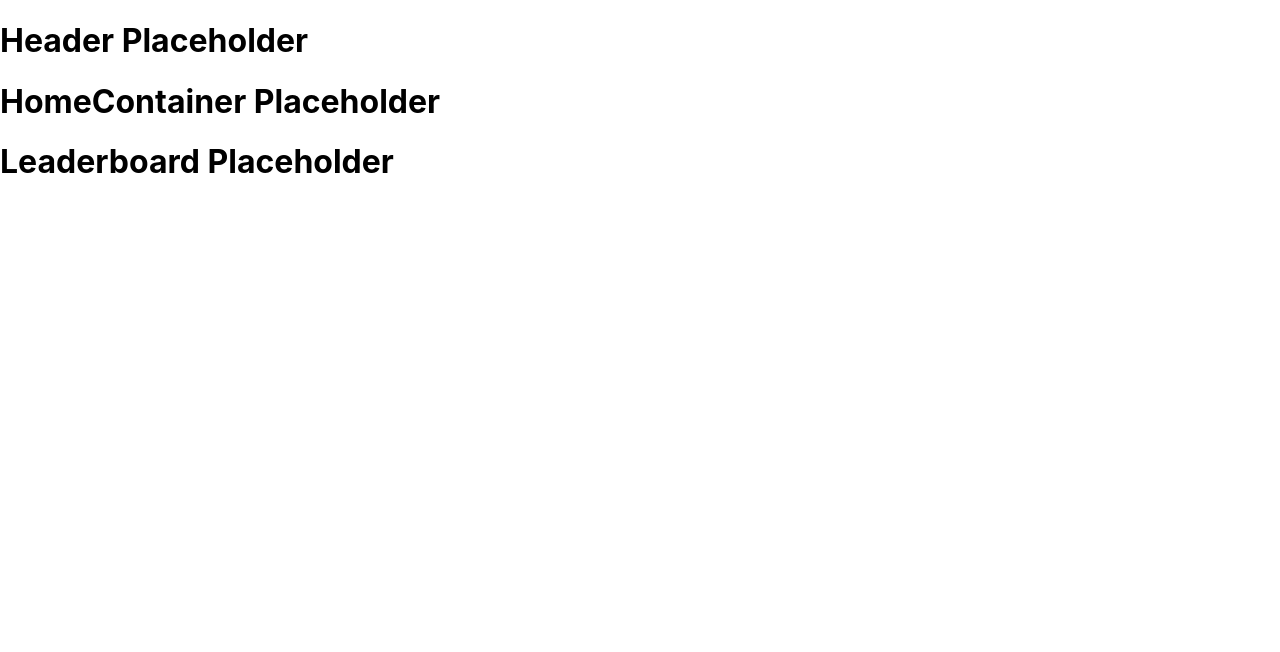
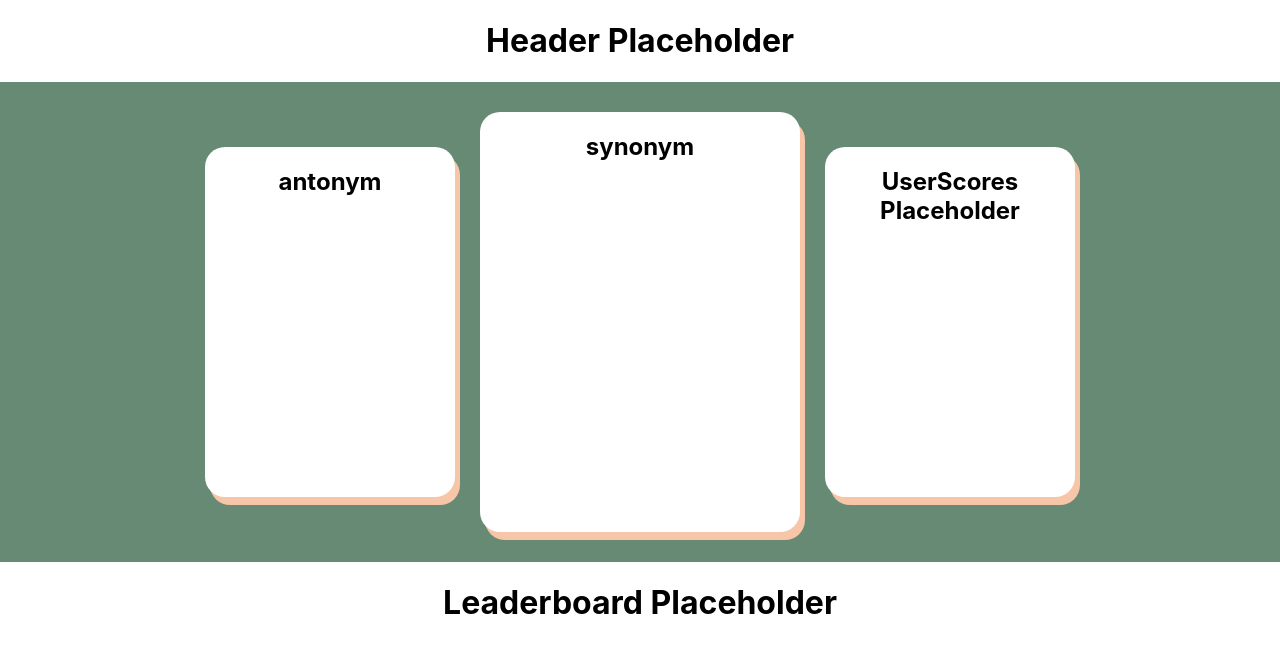
Before and after one commit to svthiery/synonym-frontend, a React (Create React App) app: page / in a window 1280 px wide. Shown: the top 652 px of the page. Built offline with nearby package versions, Linux system fonts and the light colour scheme.

Commit message:
Add basic styling to homepage

```diff
--- a/src/App.css
+++ b/src/App.css
@@ -1,4 +1,4 @@
-.App {
+/* .App {
   text-align: center;
 }
 
@@ -35,4 +35,63 @@
   to {
     transform: rotate(360deg);
   }
+} */
+
+.app {
+  text-align: center;
 }
+
+/* ------ Homepage ------ */
+
+.home-container {
+  display: flex;
+  flex-direction: row;
+  align-items: center;
+  justify-content: center;
+  column-gap: 25px;
+  flex-wrap: no-wrap;
+  background-color: #678a74;
+  align-content: space-around;
+  text-align: center;
+}
+
+.home-ant-container {
+  background-color: white;
+  height: 350px;
+  width: 250px;
+  border-radius: 20px;
+  text-align: center;
+  box-shadow: 5px 8px #f7c5a8;
+}
+
+.home-ant-container:hover {
+  box-shadow: 0 0 11px rgba(33,33,33,.2);
+}
+
+.home-syn-container {
+  background-color: white;
+  height: 420px;
+  width: 320px;
+  margin-top: 30px;
+  margin-bottom: 30px;
+  border-radius: 20px;
+  text-align: center;
+  box-shadow: 5px 8px #f7c5a8;
+}
+
+.home-syn-container:hover {
+  box-shadow: 0 0 11px rgba(33,33,33,.2);
+}
+
+.user-scores {
+  background-color: white;
+  height: 350px;
+  width: 250px;
+  border-radius: 20px;
+  text-align: center;
+  box-shadow: 5px 8px #f7c5a8;
+}
+
+.user-scores:hover {
+  box-shadow: 0 0 11px rgba(33,33,33,.2);
+}
--- a/src/components/HomeContainer.js
+++ b/src/components/HomeContainer.js
@@ -1,7 +1,24 @@
+import UserScores from "./UserScores"
+import React from "react";
+import { useHistory } from "react-router-dom";
+
 function HomeContainer() {
+
+  const history = useHistory();
+
+  function handlePlaySynonym() {
+    history.push("/play");
+  }
+
   return (
     <div className="home-container">
-        <h1>HomeContainer Placeholder</h1>
+        <div className="home-ant-container">
+          <h2>antonym</h2>
+        </div>
+        <div className="home-syn-container" onClick={handlePlaySynonym}>
+          <h2>synonym</h2>
+        </div>
+        <UserScores />
     </div>
   );
 }
--- a/src/components/UserScores.js
+++ b/src/components/UserScores.js
@@ -1,7 +1,7 @@
 function UserScores() {
     return (
       <div className="user-scores">
-          <h1>UserScores Placeholder</h1>
+          <h2>UserScores Placeholder</h2>
       </div>
     );
   }
```
